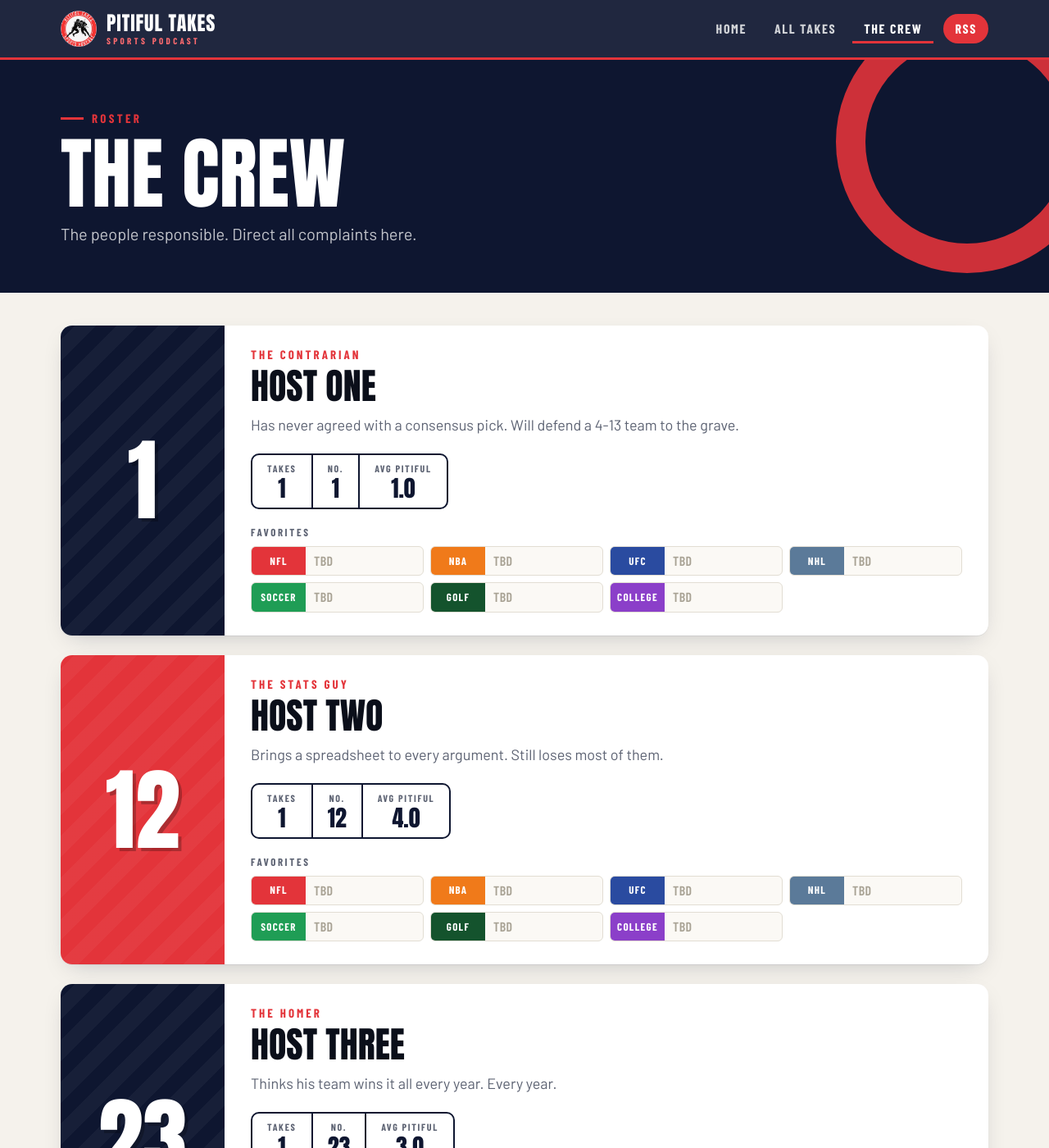
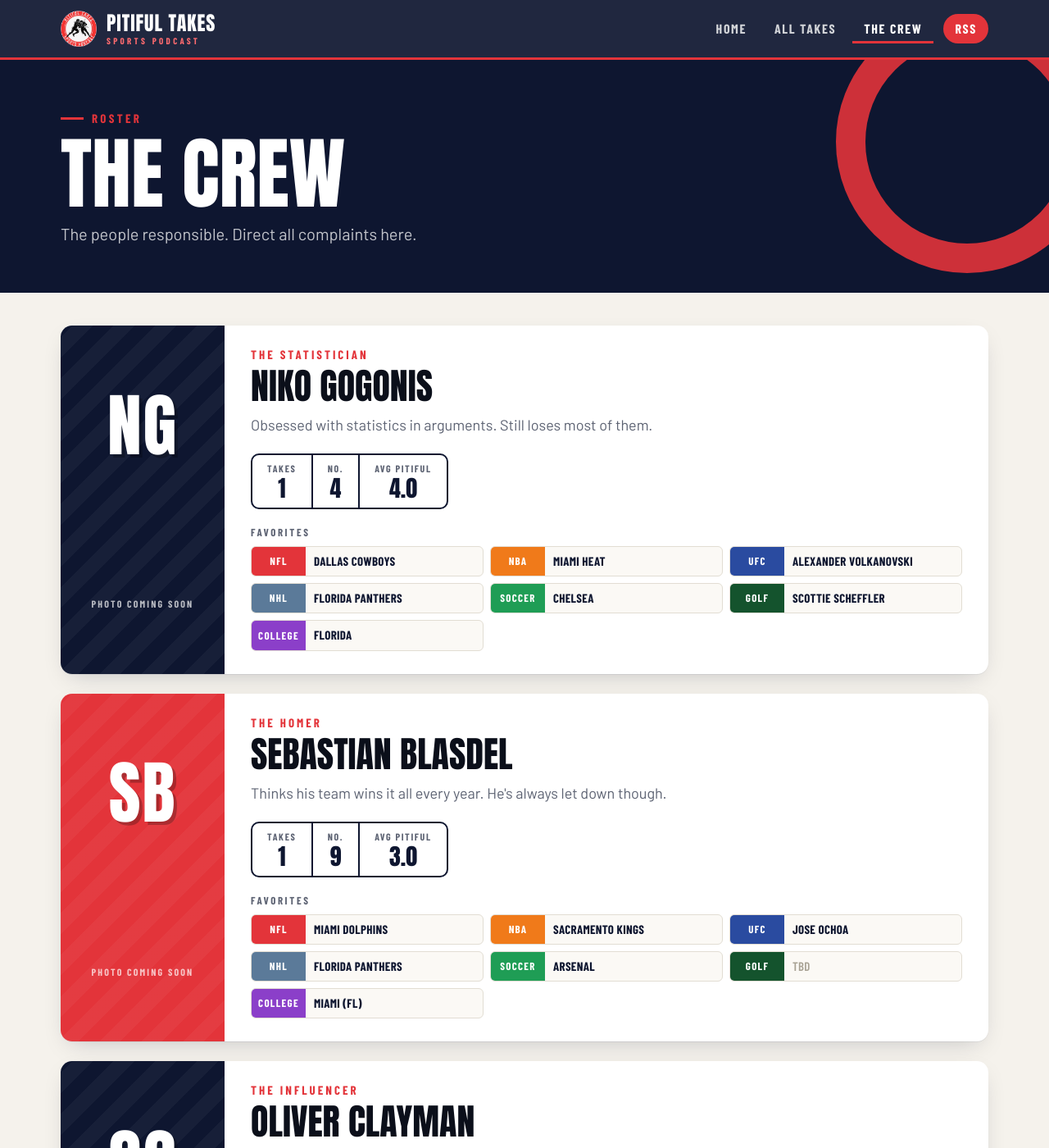
Before and after one commit to nikigogonis2009/pitifultakespod, a Jekyll site: the page built from crew.html, in a window 1280 px wide and 1400 px high. Shown: the whole window at 82% size. Built offline with Jekyll 4.4.1, drawn with Linux system fonts in a browser that asks for light colours; some web fonts are replaced; some of the changed text lies outside the part shown.

Commit message:
Apply crew edits and notes from the preview
Real names, numbers, nicknames, bios and favorites for the hosts.
Crew page and home jerseys sort by number, jerseys show first names,
Avg Pitiful only shows for hosts with posts, favorites stay on one
line, and the crew sidebar is now a photo slot. New footer tagline.

Co-Authored-By: Claude Opus 5.5 <noreply@anthropic.com>
Claude-Session: https://claude.ai/code/session_017t8wW6UK9gu7zmS2k2VJLV

```diff
--- a/_data/crew.yml
+++ b/_data/crew.yml
@@ -1,14 +1,15 @@
 # The hosts. Edit names, nicknames and bios here.
 # "id" is what you put in a post's `author:` line.
-# "favorites" holds each host's favorite team for every sport.
+# The site lists hosts in jersey-number order automatically.
+# "favorites" holds each host's favorite team (or fighter/golfer) for every sport; "" shows TBD.
 # Add a photo by dropping it in assets/img/crew/ and setting `photo: crew/name.jpg`.
 - id: host1
-  name: Host One
-  role: The Contrarian
-  number: 1
-  bio: Has never agreed with a consensus pick. Will defend a 4-13 team to the grave.
+  name: Oliver Clayman
+  role: The Influencer
+  number: 18
+  bio: He does all our social media. His takes suck though.
   photo: ""
-  favorites:          # favorite team (or fighter, for UFC) per sport; leave "" to show TBD
+  favorites:
     nfl: ""
     nba: ""
     ufc: ""
@@ -17,72 +18,72 @@
     golf: ""
     college: ""
 - id: host2
-  name: Host Two
-  role: The Stats Guy
-  number: 12
-  bio: Brings a spreadsheet to every argument. Still loses most of them.
+  name: Niko Gogonis
+  role: The Statistician
+  number: 4
+  bio: Obsessed with statistics in arguments. Still loses most of them.
   photo: ""
-  favorites:          # favorite team (or fighter, for UFC) per sport; leave "" to show TBD
-    nfl: ""
-    nba: ""
-    ufc: ""
-    nhl: ""
-    soccer: ""
+  favorites:
+    nfl: Dallas Cowboys
+    nba: Miami Heat
+    ufc: Alexander Volkanovski
+    nhl: Florida Panthers
+    soccer: Chelsea
+    golf: Scottie Scheffler
+    college: Florida
+- id: host3
+  name: Sebastian Blasdel
+  role: The Homer
+  number: 9
+  bio: Thinks his team wins it all every year. He's always let down though.
+  photo: ""
+  favorites:
+    nfl: Miami Dolphins
+    nba: Sacramento Kings
+    ufc: Jose Ochoa
+    nhl: Florida Panthers
+    soccer: Arsenal
     golf: ""
-    college: ""
-- id: host3
-  name: Host Three
-  role: The Homer
-  number: 23
-  bio: Thinks his team wins it all every year. Every year.
+    college: Miami (FL)
+- id: host4
+  name: Riley Bidner
+  role: The Gambler
+  number: 69
+  bio: A little too obsessed with gambling even though he rarely hits.
   photo: ""
-  favorites:          # favorite team (or fighter, for UFC) per sport; leave "" to show TBD
-    nfl: ""
-    nba: ""
-    ufc: ""
-    nhl: ""
-    soccer: ""
-    golf: ""
-    college: ""
-- id: host4
-  name: Host Four
-  role: The Hype Man
-  number: 7
-  bio: Every rookie is a future Hall of Famer. Every trade is a heist.
-  photo: ""
-  favorites:          # favorite team (or fighter, for UFC) per sport; leave "" to show TBD
-    nfl: ""
-    nba: ""
-    ufc: ""
-    nhl: ""
-    soccer: ""
-    golf: ""
-    college: ""
+  favorites:
+    nfl: New England Patriots
+    nba: Miami Heat
+    ufc: Conor McGregor
+    nhl: Florida Panthers
+    soccer: Barcelona
+    golf: Bryson DeChambeau
+    college: Miami (FL)
 - id: host5
   name: Host Five
-  role: The Closer
-  number: 99
-  bio: Says nothing for forty minutes, then drops the worst take of the episode.
+  role: The Village Idiot
+  number: 24
+  bio: Whenever he speaks, it's something diabolical. His clips carry our TikTok.
   photo: ""
-  favorites:          # favorite team (or fighter, for UFC) per sport; leave "" to show TBD
-    nfl: ""
-    nba: ""
-    ufc: ""
-    nhl: ""
-    soccer: ""
-    golf: ""
-    college: ""
+  favorites:
+    nfl: Miami Dolphins
+    nba: Miami Heat
+    ufc: Ilia Topuria
+    nhl: Florida Panthers
+    soccer: Liverpool
+    golf: Rory McIlroy
+    college: Miami (FL)
 - id: host6
-  name: Host Six
-  role: The Rookie
+  name: David Mathes
+  role: The Levelheaded
   number: 33
-  bio: Newest member of the crew. Already has the worst take in the group chat.
+  bio: The newest member, but surprisingly the voice of reason.
   photo: ""
-  favorites:          # favorite team (or fighter, for UFC) per sport; leave "" to show TBD
-    nfl: ""
-    nba: ""
-    ufc: ""
-    nhl: ""
-    soccer: ""
-    golf: ""
-    college: ""
+  favorites:
+    nfl: Green Bay Packers
+    nba: Miami Heat
+    ufc: Mauricio Ruffy
+    nhl: Florida Panthers
+    soccer: Barcelona
+    golf: Rory McIlroy
+    college: Miami (FL)
--- a/_includes/footer.html
+++ b/_includes/footer.html
@@ -5,7 +5,7 @@
       <img src="{{ '/assets/img/logo.png' | relative_url }}" alt="" width="72" height="72" loading="lazy">
       <div>
         <p class="footer-name">Pitiful Takes</p>
-        <p class="footer-tag">Bad opinions. Full confidence. Zero accountability.</p>
+        <p class="footer-tag">The worst takes on the internet.</p>
       </div>
     </div>
     <div class="footer-links">
--- a/assets/css/style.css
+++ b/assets/css/style.css
@@ -332,7 +332,9 @@ button { font: inherit; cursor: pointer; }
 }
 .player:nth-child(even) .player-photo { background-color: var(--red); }
 .player-photo img { width: 100%; height: 100%; object-fit: cover; position: absolute; inset: 0; }
-.player-num { font: 400 110px/1 var(--display); color: #fff; text-shadow: 4px 4px 0 rgba(0, 0, 0, .25); }
+.player-photo { flex-direction: column; gap: 10px; }
+.player-initials { font: 400 84px/1 var(--display); color: #fff; text-shadow: 4px 4px 0 rgba(0, 0, 0, .25); letter-spacing: .02em; }
+.player-photo-hint { font: 700 12px/1 var(--cond); letter-spacing: .18em; text-transform: uppercase; color: rgba(255, 255, 255, .7); }
 .player-body { padding: 28px 32px; }
 .player-role { font: 700 15px/1 var(--cond); letter-spacing: .2em; text-transform: uppercase; color: var(--red); margin: 0 0 8px; }
 .player-name { font: 400 44px/1 var(--display); text-transform: uppercase; margin: 0 0 12px; }
@@ -344,10 +346,10 @@ button { font: inherit; cursor: pointer; }
 .player-stats dd { margin: 4px 0 0; font: 400 28px/1 var(--display); color: var(--navy); }
 .player-favs { margin-top: 22px; }
 .player-favs-title { font: 700 13px/1 var(--cond); letter-spacing: .2em; text-transform: uppercase; color: var(--muted); margin: 0 0 10px; }
-.player-favs ul { list-style: none; margin: 0; padding: 0; display: grid; grid-template-columns: repeat(auto-fill, minmax(170px, 1fr)); gap: 8px; }
+.player-favs ul { list-style: none; margin: 0; padding: 0; display: grid; grid-template-columns: repeat(auto-fill, minmax(250px, 1fr)); gap: 8px; }
 .player-favs li { display: flex; align-items: stretch; border-radius: 6px; overflow: hidden; border: 1px solid var(--line); background: #fbf9f5; min-width: 0; }
 .fav-sport { flex: none; width: 66px; background: var(--chip); color: #fff; font: 700 13px/1 var(--cond); letter-spacing: .1em; text-transform: uppercase; display: grid; place-items: center; padding: 8px 4px; }
-.fav-team { padding: 8px 10px; font: 700 16px/1.15 var(--cond); text-transform: uppercase; letter-spacing: .03em; color: var(--navy); min-width: 0; overflow-wrap: anywhere; }
+.fav-team { flex: 1; padding: 9px 10px; font: 700 15px/1.15 var(--cond); text-transform: uppercase; letter-spacing: .02em; color: var(--navy); min-width: 0; white-space: nowrap; overflow: hidden; text-overflow: ellipsis; }
 .fav-team.is-tbd { color: #a8a294; font-weight: 600; }
 @media (max-width: 640px) {
   .player { grid-template-columns: 1fr; }
--- a/crew.html
+++ b/crew.html
@@ -6,11 +6,12 @@ lede: The people responsible. Direct all complaints here.
 permalink: /crew/
 ---
 <div class="roster">
-  {% for c in site.data.crew %}
+  {% assign crew = site.data.crew | sort: "number" %}
+  {% for c in crew %}
   {% assign posts = site.posts | where: "author", c.id %}
   <article class="player" id="{{ c.id }}">
     <div class="player-photo">
-      {% if c.photo and c.photo != "" %}<img src="{{ '/assets/img/' | append: c.photo | relative_url }}" alt="{{ c.name }}" loading="lazy">{% else %}<span class="player-num">{{ c.number }}</span>{% endif %}
+      {% if c.photo and c.photo != "" %}<img src="{{ '/assets/img/' | append: c.photo | relative_url }}" alt="{{ c.name }}" loading="lazy">{% else %}{% assign parts = c.name | split: " " %}<span class="player-initials" aria-hidden="true">{{ parts.first | slice: 0 }}{% if parts.size > 1 %}{{ parts.last | slice: 0 }}{% endif %}</span><span class="player-photo-hint">Photo coming soon</span>{% endif %}
     </div>
     <div class="player-body">
       <p class="player-role">{{ c.role }}</p>
@@ -19,15 +20,15 @@ permalink: /crew/
       <dl class="player-stats">
         <div><dt>Takes</dt><dd>{{ posts.size }}</dd></div>
         <div><dt>No.</dt><dd>{{ c.number }}</dd></div>
-        {% assign total = 0 %}{% for p in posts %}{% assign total = total | plus: p.pitiful %}{% endfor %}
-        <div><dt>Avg Pitiful</dt><dd>{% if posts.size > 0 %}{{ total | times: 1.0 | divided_by: posts.size | round: 1 }}{% else %}–{% endif %}</dd></div>
+        {% if posts.size > 0 %}{% assign total = 0 %}{% for p in posts %}{% assign total = total | plus: p.pitiful %}{% endfor %}
+        <div><dt>Avg Pitiful</dt><dd>{{ total | times: 1.0 | divided_by: posts.size | round: 1 }}</dd></div>{% endif %}
       </dl>
       <div class="player-favs">
         <p class="player-favs-title">Favorites</p>
         <ul>
           {% for s in site.data.sports %}{% if s[0] != "other" %}
-          {% assign team = c.favorites[s[0]] %}
-          <li style="--chip: {{ s[1].color }}"><span class="fav-sport">{{ s[1].label }}</span><span class="fav-team{% if team == nil or team == "" %} is-tbd{% endif %}">{% if team and team != "" %}{{ team }}{% else %}TBD{% endif %}</span></li>
+          {% assign key = s[0] %}{% assign team = c.favorites[key] %}
+          <li style="--chip: {{ s[1].color }}"><span class="fav-sport">{{ s[1].label }}</span><span class="fav-team{% if team == nil or team == "" %} is-tbd{% endif %}" title="{{ team | default: 'TBD' }}">{% if team and team != "" %}{{ team }}{% else %}TBD{% endif %}</span></li>
           {% endif %}{% endfor %}
         </ul>
       </div>
--- a/index.html
+++ b/index.html
@@ -77,10 +77,11 @@ body_class: home
       <a class="section-more" href="{{ '/crew/' | relative_url }}">Full roster →</a>
     </div>
     <div class="crew-strip">
-      {% for c in site.data.crew %}
+      {% assign crew = site.data.crew | sort: "number" %}
+      {% for c in crew %}
       <a class="jersey" href="{{ '/crew/' | relative_url }}#{{ c.id }}">
         <span class="jersey-num">{{ c.number }}</span>
-        <span class="jersey-name">{{ c.name }}</span>
+        <span class="jersey-name">{{ c.name | split: " " | first }}</span>
         <span class="jersey-role">{{ c.role }}</span>
       </a>
       {% endfor %}
```
